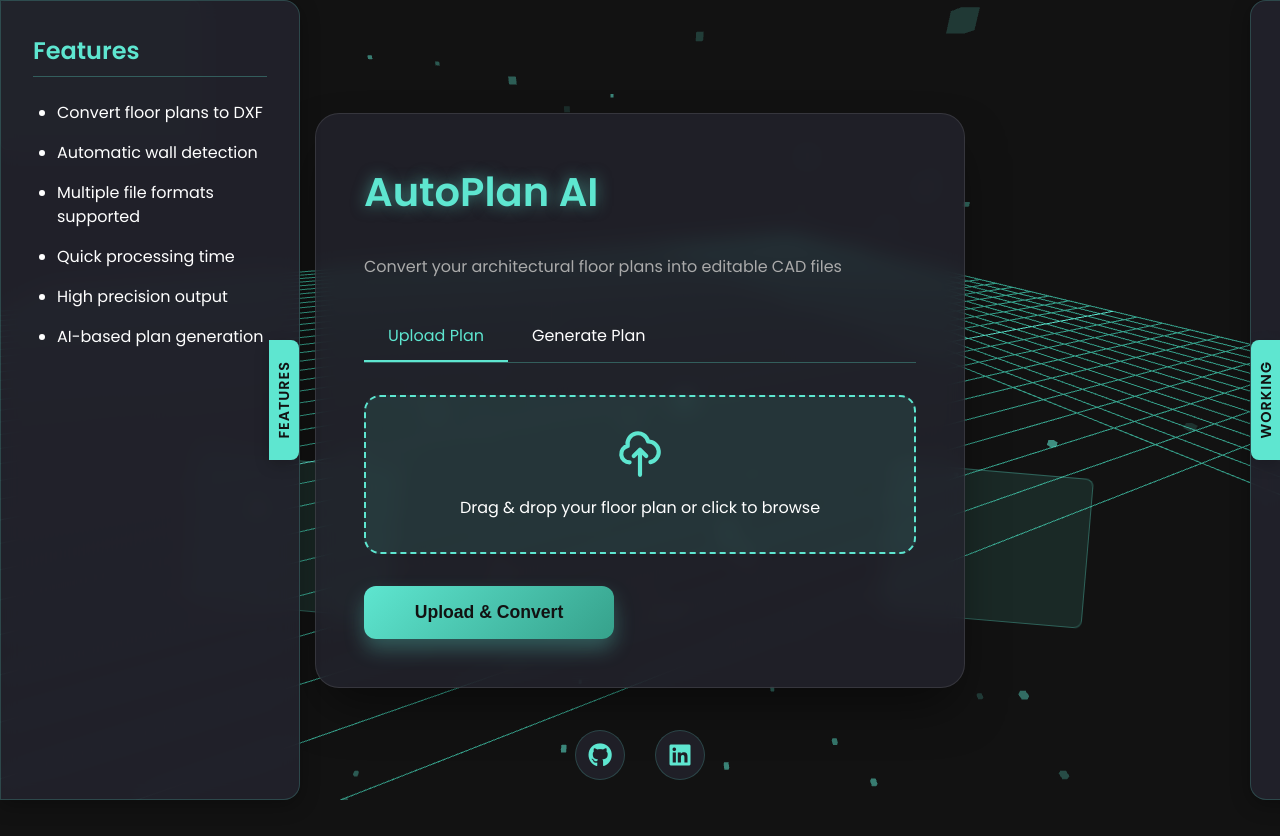
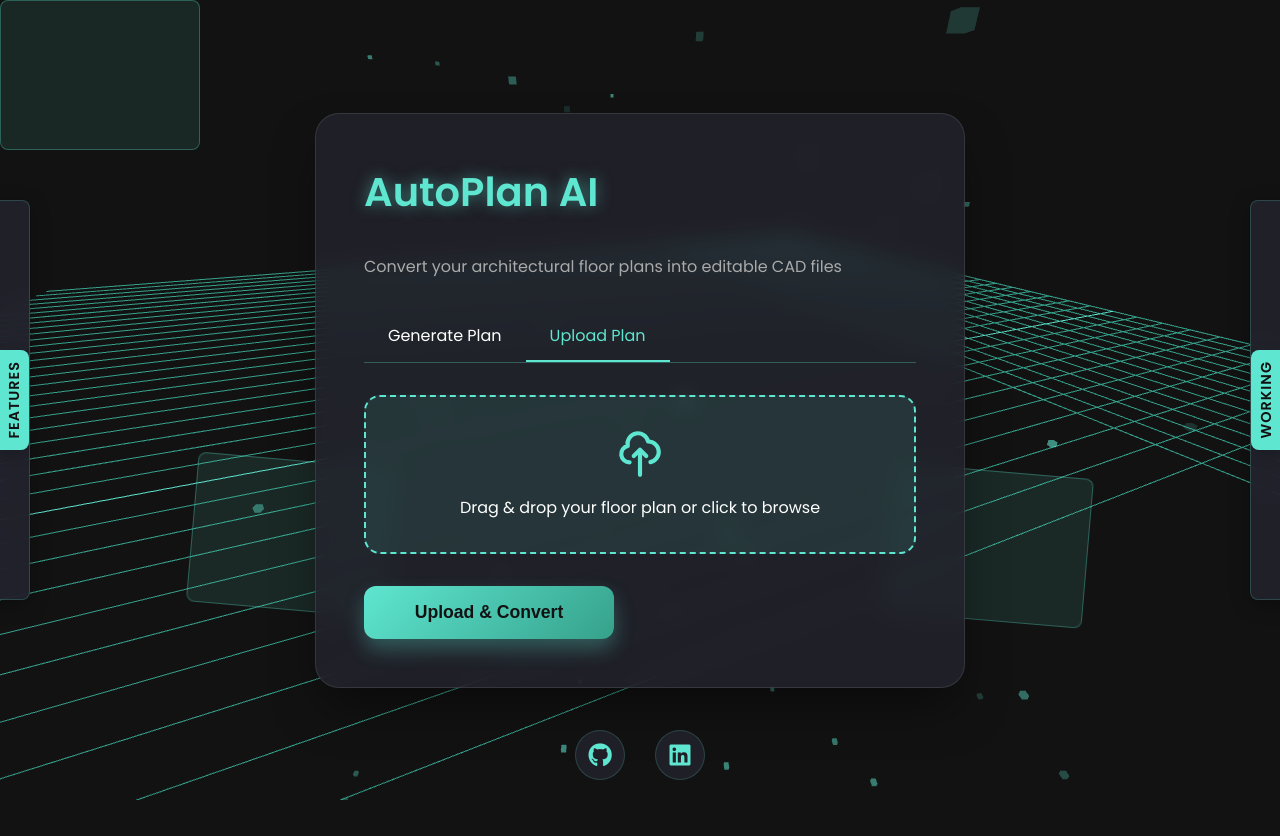
Before and after one commit to SRILSHUKLA/AUTOCAD-PLAN-GENERATOR, a Flask app: page / in a window 1280 px wide. Run offline with Flask 3, Linux system fonts and the light colour scheme; parts of the project's set-up code (start-up, migrations or seed data) failed here and were passed over; some libraries are stand-ins or nearby versions.

Commit message:
final_index.html

```diff
--- a/floorplan_app/templates/index.html
+++ b/floorplan_app/templates/index.html
@@ -433,19 +446,38 @@
             z-index: 100;
             top: 0;
             overflow: hidden;
+            box-shadow: 0 5px 20px rgba(0, 0, 0, 0.3); */
+            position: fixed;
+            height: 400px; /* Fixed height instead of 100vh */
+            width: 300px;
+            background: rgba(35, 35, 45, 0.9);
+            backdrop-filter: blur(10px);
+            border: 1px solid rgba(94, 230, 208, 0.2);
+            transition: transform 0.4s cubic-bezier(0.175, 0.885, 0.32, 1.275);
+            z-index: 100;
+            top: 50%;
+            transform: translateY(-50%); /* Center vertically */
+            overflow: hidden;
             box-shadow: 0 5px 20px rgba(0, 0, 0, 0.3);
+            border-radius: 8px; /* Smooth square shape */
         }
 
         .left-panel {
+            /* left: 0;
+            transform: translateX(-270px);
+            border-radius: 0 16px 16px 0; */
             left: 0;
-            transform: translateX(-270px);
-            border-radius: 0 16px 16px 0;
+            transform: translate(-270px, -50%);
+            border-radius: 0 8px 8px 0;
         }
 
         .right-panel {
+            /* right: 0;
+            transform: translateX(270px);
+            border-radius: 16px 0 0 16px; */
             right: 0;
-            transform: translateX(270px);
-            border-radius: 16px 0 0 16px;
+            transform: translate(270px, -50%);
+            border-radius: 8px 0 0 8px;
         }
 
         .panel-content {
@@ -482,7 +514,18 @@
             align-items: center;
             justify-content: center;
             cursor: pointer;
+            box-shadow: 0 5px 15px rgba(0, 0, 0, 0.2); */
+            position: absolute;
+            top: 50%;
+            width: 30px;
+            height: 100px; /* Smaller tab */
+            background: #5ee6d0;
+            display: flex;
+            align-items: center;
+            justify-content: center;
+            cursor: pointer;
             box-shadow: 0 5px 15px rgba(0, 0, 0, 0.2);
+            transform: translateY(-50%);
         }
 
         .left-panel .panel-tab {
@@ -538,8 +587,8 @@
             <p class="subtitle">Convert your architectural floor plans into editable CAD files</p>
 
             <div class="tabs">
+                <div class="tab" data-tab="generate">Generate Plan</div>
                 <div class="tab active" data-tab="upload">Upload Plan</div>
-                <div class="tab" data-tab="generate">Generate Plan</div>
             </div>
 
             <div id="alert-container"></div>
```
Also changed, not shown: other parts of floorplan_app/templates/index.html (+61 -6 lines).
